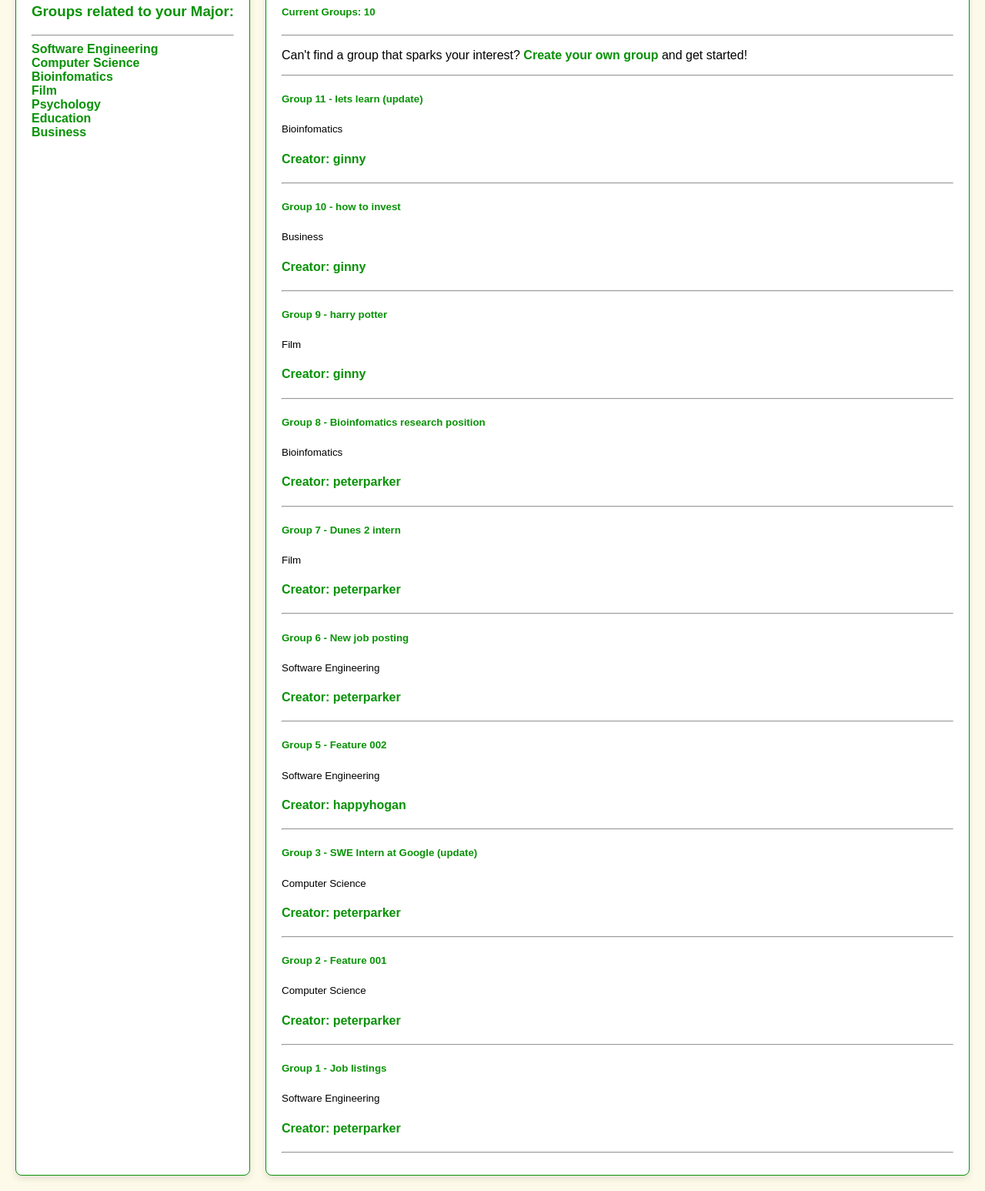
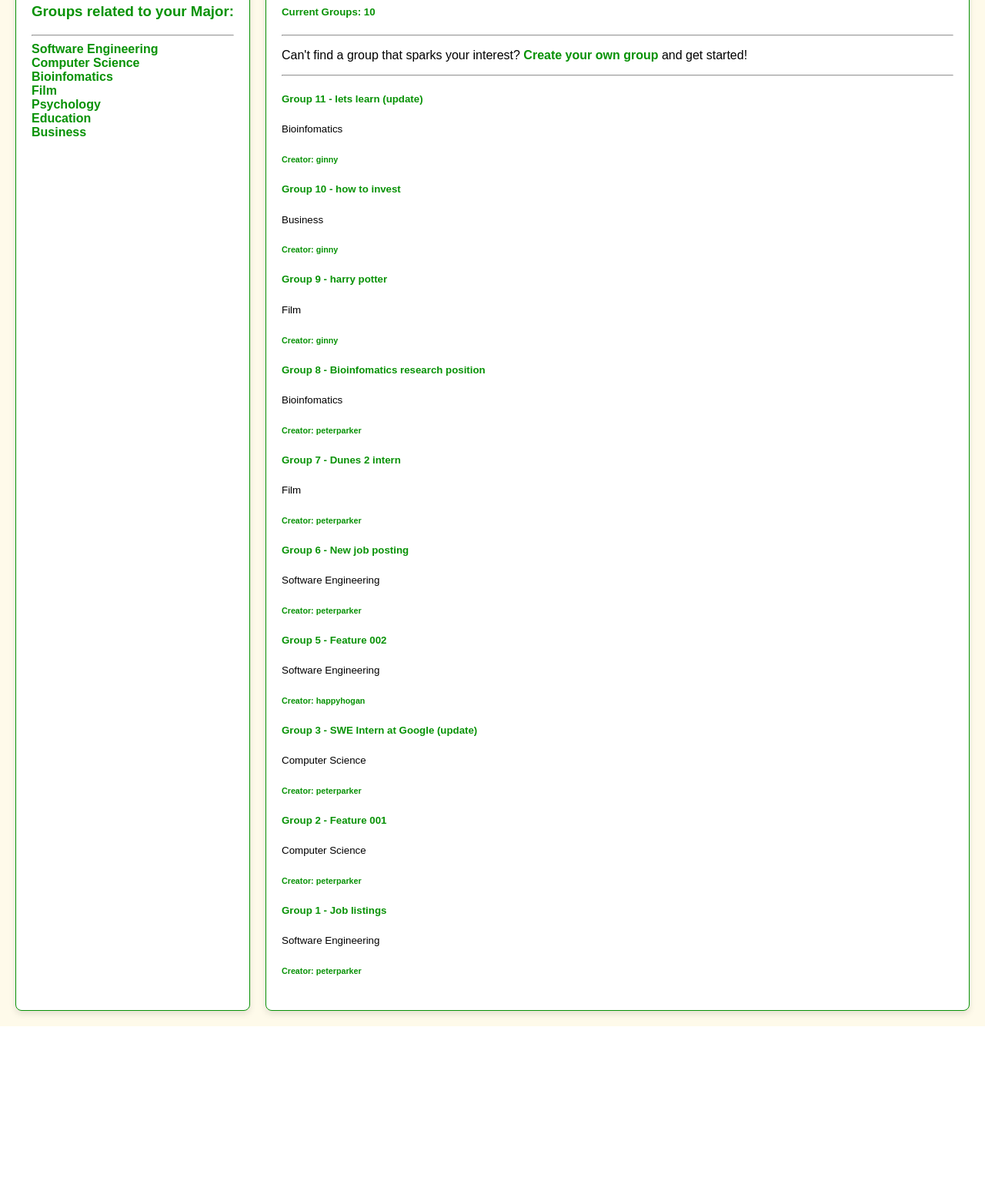
Before and after one commit to sathvikamuktha/FirstPath, a Django app: page / in a window 1280 px wide. Shown: the part 178-1725 px from the top of the page at 77% size. After the commit the page ends 1511 px from the top, so only its background shows below. Run offline with Django 5.2, Linux system fonts and the light colour scheme; data comes from the database, SQL or seed files in the repository; both versions use the stored data as it was after the commit.

Commit message:
groups css

```diff
--- a/base/templates/base/feed.html
+++ b/base/templates/base/feed.html
@@ -1,21 +1,21 @@
-<div>
+{% load static %}
+
+<div class="groups-container">
     {% for room in rooms %}
-    <div>
-
-        <h5>Group {{room.id}} - <a href="{% url 'room' room.id%}">{{room.name}}</a></h5>
-        <small>{{room.topic.name}}</small>
-
-       <h4> <a href="{% url 'user-profile' room.host.id %}">Creator: {{room.host.username}}</a>
-
+    <div class="group-card">
+        <h5 class="group-title">
+            Group {{ room.id }} - <a href="{% url 'room' room.id %}">{{ room.name }}</a>
+        </h5>
+        <small class="group-topic">{{ room.topic.name }}</small>
+        <h6 class="group-creator">
+            <a href="{% url 'user-profile' room.host.id %}">Creator: {{ room.host.username }}</a>
+        </h6>
         {% if request.user == room.host %}
-        <a href="{% url 'update-room' room.id %}">|| Edit </a>
-        <a href="{% url 'delete-room' room.id %}">|| Delete ||</a>
+        <div class="group-actions">
+            <a href="{% url 'update-room' room.id %}" class="edit-btn">Edit</a>
+            <a href="{% url 'delete-room' room.id %}" class="delete-btn">Delete</a>
+        </div>
         {% endif %}
-        </h4>
-        <hr>
-
-
     </div>
-
     {% endfor %}
 </div>
```
Also changed, not shown: db.sqlite3, static/styles/main.css (line endings or trailing spaces).
